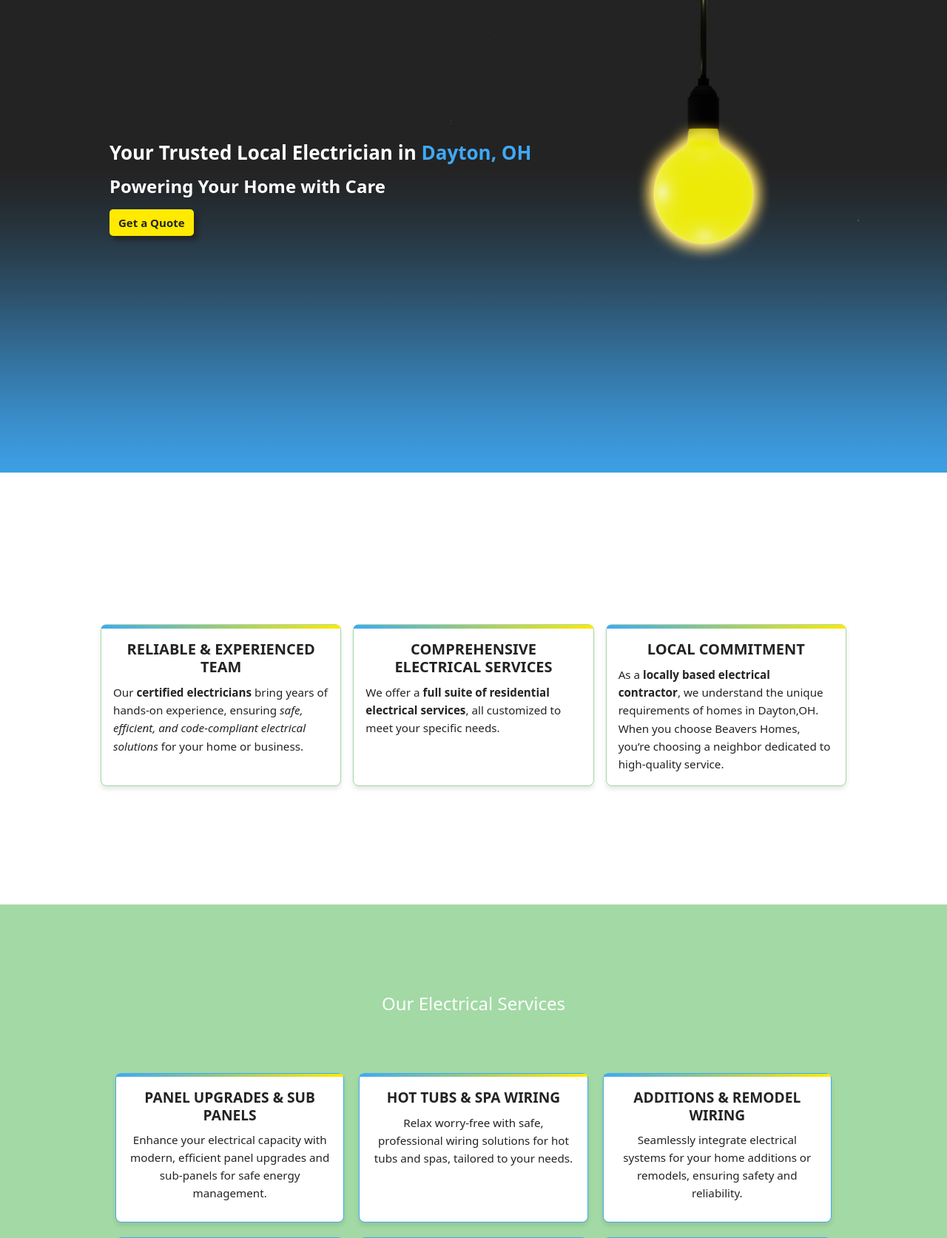
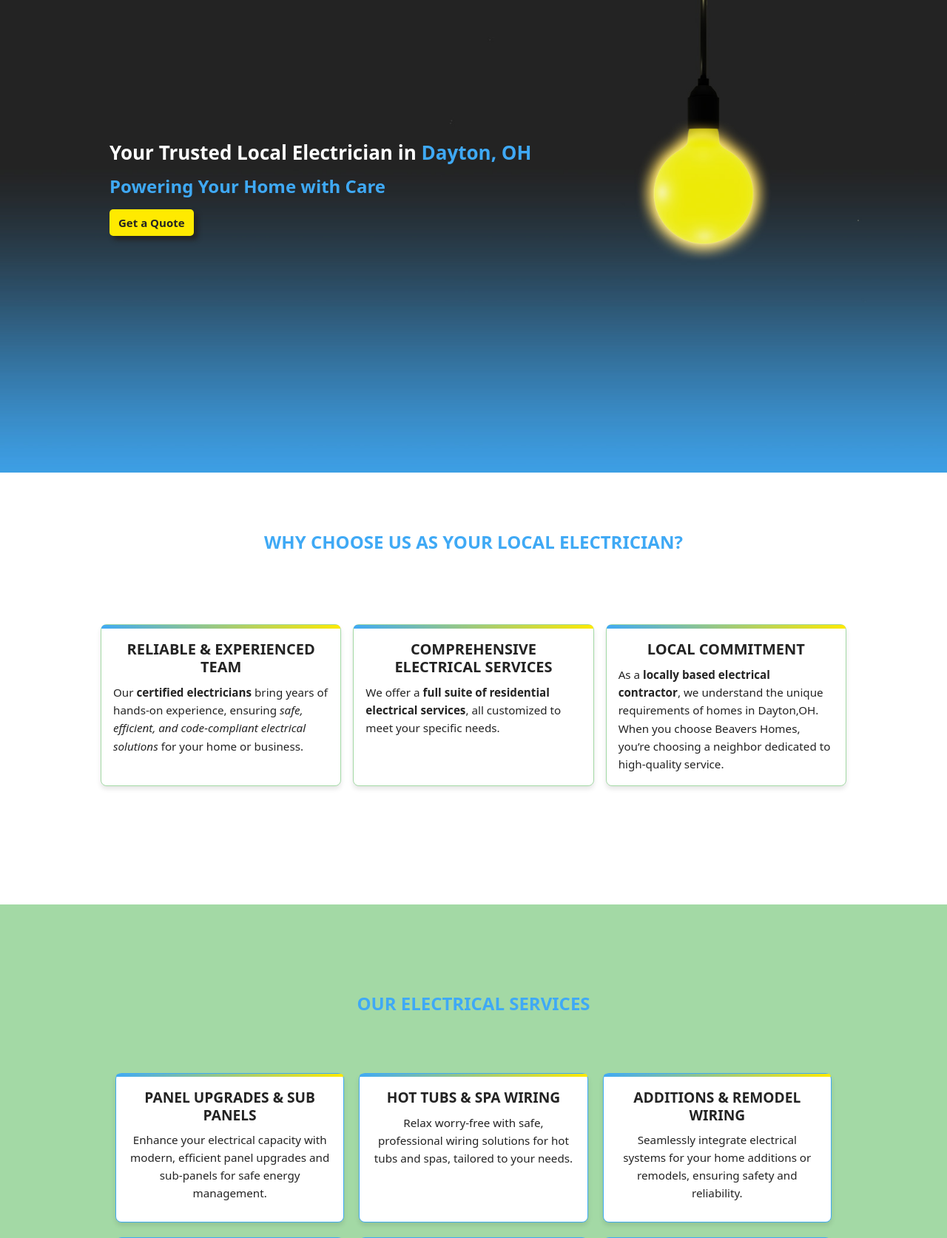
Before and after one commit to carballo91/Beavers-Homes, a Django app: page / in a window 1280 px wide. Shown: the part 201-1875 px from the top of the page at 74% size. Run offline with Django 5.2, Linux system fonts and the light colour scheme.

Commit message:
Improved for SEO

```diff
--- a/beavers_homes/static/beavers_homes/css/main.css
+++ b/beavers_homes/static/beavers_homes/css/main.css
@@ -80,7 +80,7 @@ section .container {
     transform: translate(-50%, 0%);
 }
 
-.navbar-brand, h1, h6, #hero-content span { color: #3FA9F5 ; }
+.navbar-brand, h1,h2, h6, #hero-content span { color: #3FA9F5 ; }
 
 .active, .nav-link:hover { color: #3FA9F5 !important; }
 
@@ -311,7 +311,7 @@ header {
     text-align: center;
 }
 
-header h1 {
+header h2 {
     margin: 0;
     text-transform: uppercase;
     font-weight: bold;
```
